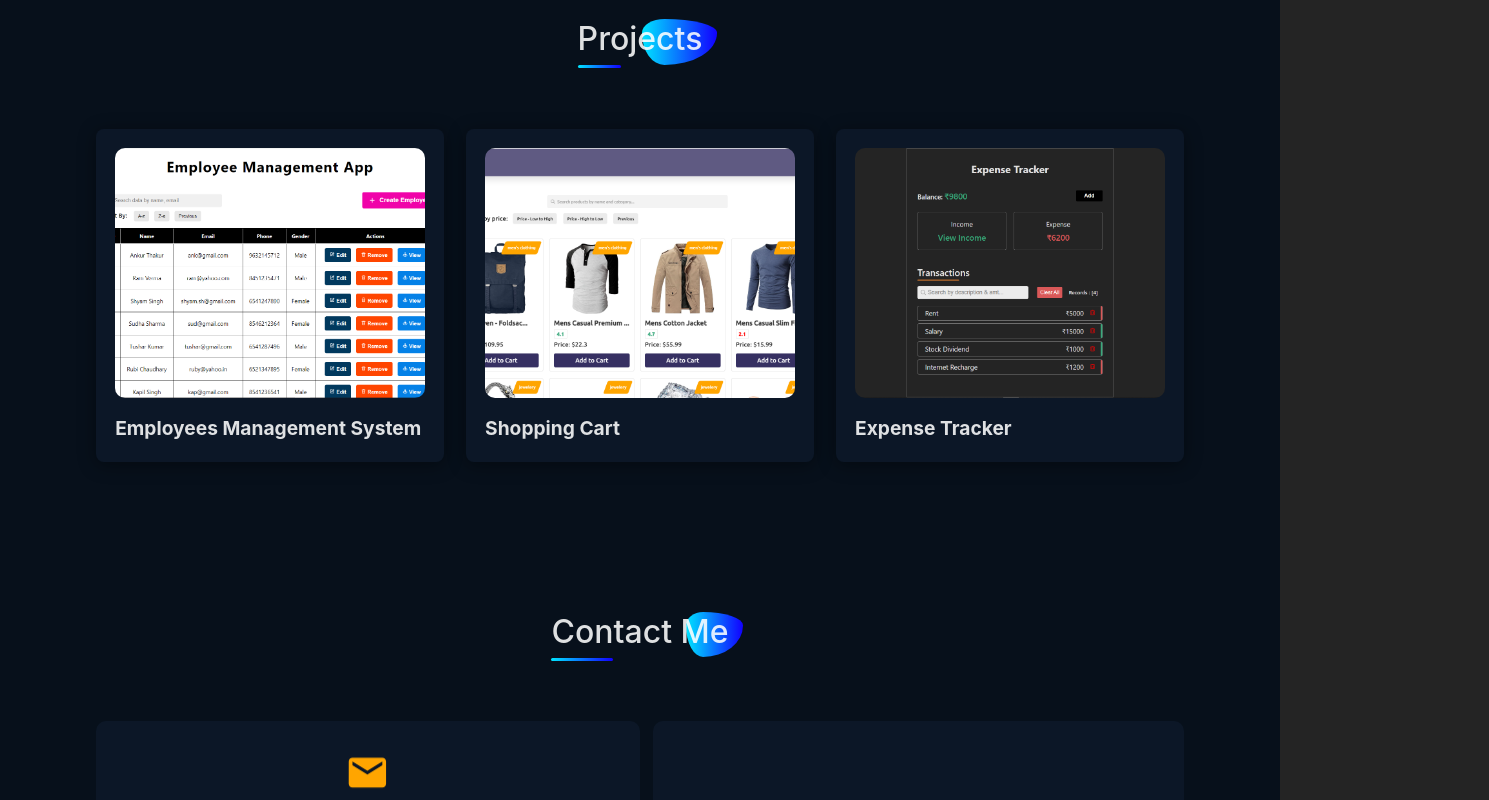
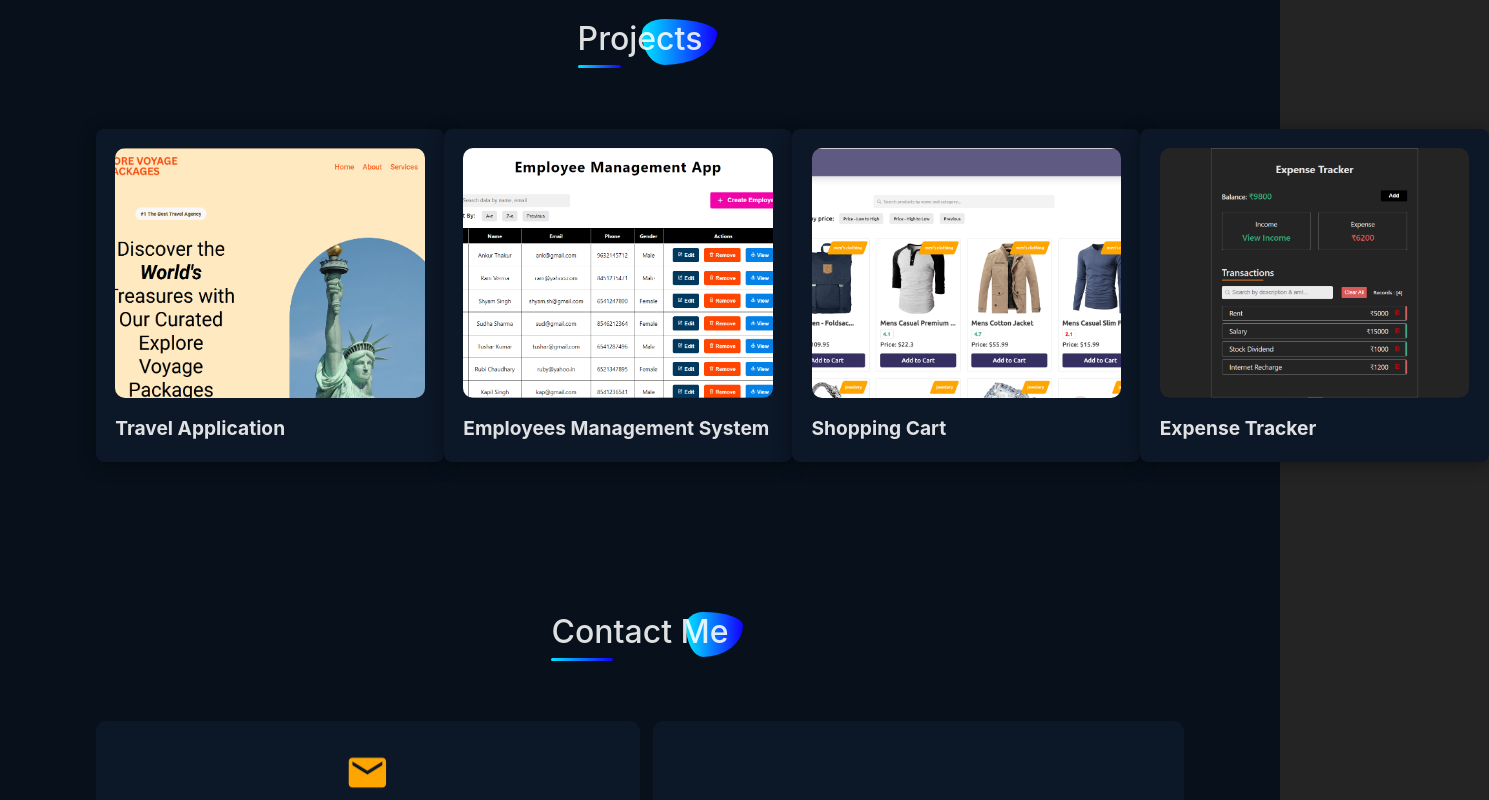
Before and after one commit to ankuryaduvanshiace/portfolio, a React (Vite) app: page / in a window 1280 px wide. Shown: the part 2280-3080 px from the top of the page, 1489 px wide, since content can reach past the window. Built offline with nearby package versions, Linux system fonts and the light colour scheme; some icons are missing.

Commit message:
add travel project

```diff
--- a/src/components/Card.jsx
+++ b/src/components/Card.jsx
@@ -19,9 +19,12 @@ const Card = ({ data }) => {
                 Demo
               </a>
             </Button>
-            <Button className="btn">
-              <a href={data.codeLink} target="_blank">Code</a>
-            </Button>
+            {
+              data.codeLink &&
+              <Button className="btn">
+                <a href={data.codeLink} target="_blank">Code</a>
+              </Button>
+            }
           </div>
         </div>
       </div>
--- a/src/data/projectsData.js
+++ b/src/data/projectsData.js
@@ -1,8 +1,17 @@
 import employee from "../assets/employee.png";
 import expense from "../assets/expense.png";
 import cart from "../assets/cart.png";
+import travel from "../assets/travel.png";
 
 const projects = [
+    {
+        id: 0,
+        title: "Travel Application",
+        description: "A web app to manage list of employees where you can create, update, read and delete (CRUD) employees. There is also a search functionality to search employees by any details.",
+        link: "http://www.exlporevoyagepackages.com/",
+        codeLink: "",
+        image: travel,
+    },
     {
         id: 1,
         title: "Employees Management System",
```
Also changed, not shown: src/assets/travel.png (added), 1 other file (tests, documents, lock files or other folders).
